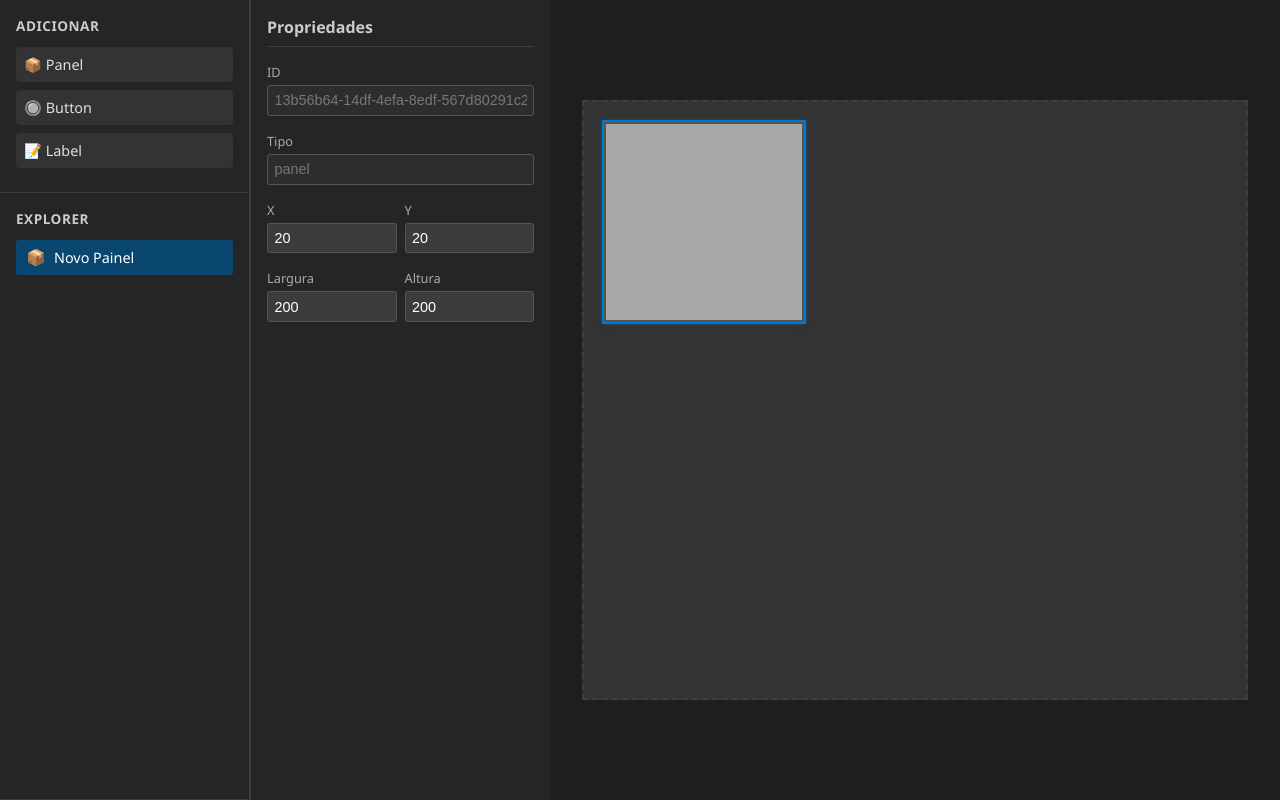
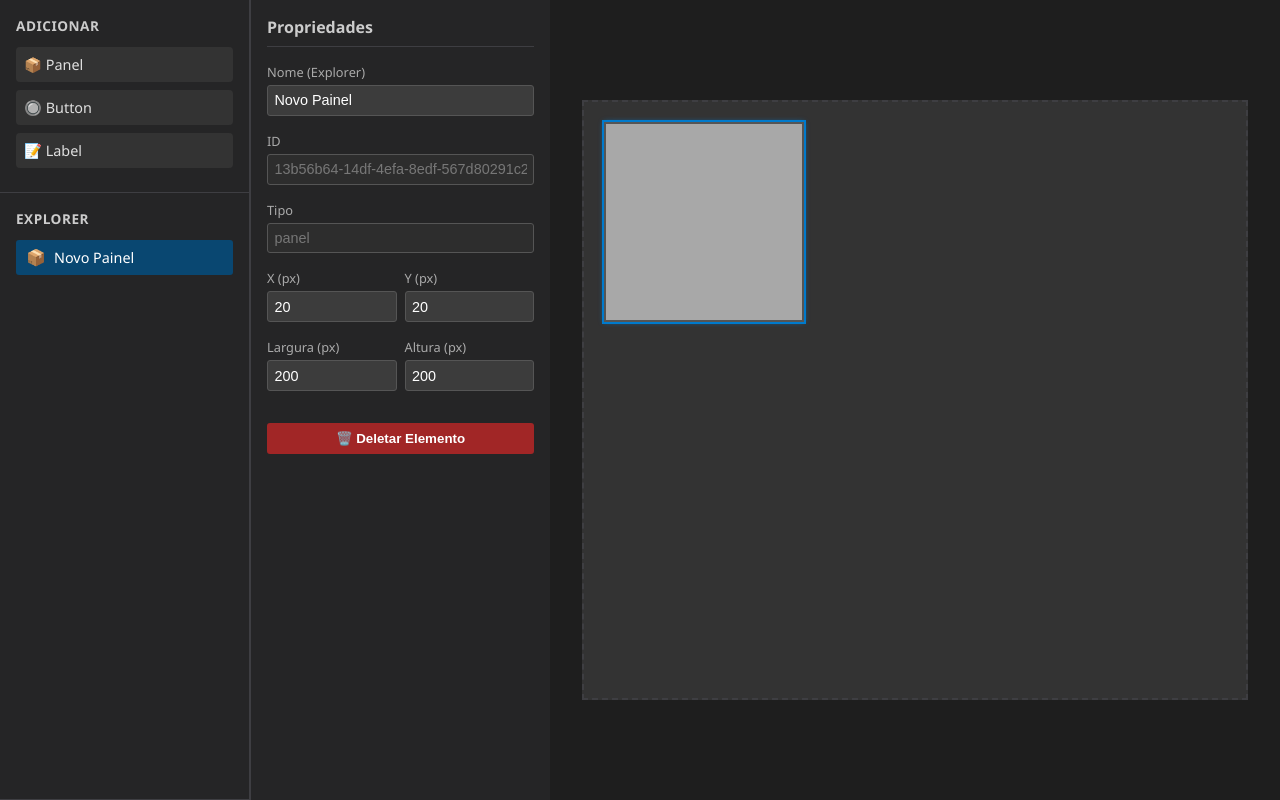
Before and after one commit to UnknownMaker-dev/json-ui-builder-web, a Vue app: page / in a window 1280 px wide. Both pictures are taken after a click on the item "📦 Panel". Built offline with nearby package versions, Linux system fonts and the light colour scheme.

Commit message:
Feature: Adicionada funcionalidade de renomear e deletar elementos (via botão e atalho de teclado)

```diff
--- a/src/components/editor/canvas-area.component.vue
+++ b/src/components/editor/canvas-area.component.vue
@@ -1,18 +1,40 @@
 <script setup lang="ts">
+import { onMounted, onUnmounted } from "vue";
 import { useEditorStore } from "../../stores/editor.store";
 import CanvasNode from "./canvas-node.component.vue";
 
 const editorStore = useEditorStore();
+
+// Listener para deletar com o teclado
+const handleKeyDown = (event: KeyboardEvent) => {
+  // Verifica se a tecla é Delete ou Backspace e se há um elemento selecionado
+  if (
+    (event.key === "Delete" || event.key === "Backspace") &&
+    editorStore.selectedElementId
+  ) {
+    // Evita deletar se o usuário estiver digitando em um input (como no painel de propriedades)
+    if (document.activeElement?.tagName === "INPUT") return;
+
+    editorStore.deleteElement(editorStore.selectedElementId);
+  }
+};
+
+onMounted(() => {
+  window.addEventListener("keydown", handleKeyDown);
+});
+
+onUnmounted(() => {
+  window.removeEventListener("keydown", handleKeyDown);
+});
 </script>
 
+<!-- O template e o style continuam iguais -->
 <template>
   <main class="canvas-area" @click.self="editorStore.selectElement(null)">
     <div class="canvas-container" @click.self="editorStore.selectElement(null)">
       <p v-if="editorStore.elements.length === 0" class="empty-text">
         O canvas está vazio. Adicione um Painel para começar.
       </p>
-
-      <!-- Chama o nó raiz recursivo -->
       <CanvasNode
         v-for="el in editorStore.elements"
         :key="el.id"
--- a/src/components/editor/sidebar-right.component.vue
+++ b/src/components/editor/sidebar-right.component.vue
@@ -1,7 +1,13 @@
 <script setup lang="ts">
-import { useEditorStore } from "../../stores/editor.store";
+import { useEditorStore } from '../../stores/editor.store'
 
-const editorStore = useEditorStore();
+const editorStore = useEditorStore()
+
+const handleDelete = () => {
+  if (editorStore.selectedElementId) {
+    editorStore.deleteElement(editorStore.selectedElementId)
+  }
+}
 </script>
 
 <template>
@@ -9,70 +15,55 @@ const editorStore = useEditorStore();
     <h2>Propriedades</h2>
 
     <div v-if="editorStore.selectedElement" class="properties-panel">
+
+      <!-- Novo campo para Renomear -->
+      <div class="property-group">
+        <label>Nome (Explorer)</label>
+        <input type="text" v-model="editorStore.selectedElement.name" />
+      </div>
+
       <div class="property-group">
         <label>ID</label>
-        <input
-          type="text"
-          :value="editorStore.selectedElement.id"
-          disabled
-          class="disabled-input"
-        />
+        <input type="text" :value="editorStore.selectedElement.id" disabled class="disabled-input" />
       </div>
 
       <div class="property-group">
         <label>Tipo</label>
-        <input
-          type="text"
-          :value="editorStore.selectedElement.type"
-          disabled
-          class="disabled-input"
-        />
+        <input type="text" :value="editorStore.selectedElement.type" disabled class="disabled-input" />
       </div>
 
-      <div
-        class="property-group"
-        v-if="editorStore.selectedElement.properties.text !== undefined"
-      >
-        <label>Texto</label>
-        <input
-          type="text"
-          v-model="editorStore.selectedElement.properties.text"
-        />
+      <div class="property-group" v-if="editorStore.selectedElement.properties.text !== undefined">
+        <label>Texto (Exibição)</label>
+        <input type="text" v-model="editorStore.selectedElement.properties.text" />
       </div>
 
       <div class="property-row">
         <div class="property-group">
-          <label>X</label>
-          <input
-            type="number"
-            v-model.number="editorStore.selectedElement.properties.x"
-          />
+          <label>X (px)</label>
+          <input type="number" v-model.number="editorStore.selectedElement.properties.x" />
         </div>
         <div class="property-group">
-          <label>Y</label>
-          <input
-            type="number"
-            v-model.number="editorStore.selectedElement.properties.y"
-          />
+          <label>Y (px)</label>
+          <input type="number" v-model.number="editorStore.selectedElement.properties.y" />
         </div>
       </div>
 
       <div class="property-row">
         <div class="property-group">
-          <label>Largura</label>
-          <input
-            type="number"
-            v-model.number="editorStore.selectedElement.properties.width"
-          />
+          <label>Largura (px)</label>
+          <input type="number" v-model.number="editorStore.selectedElement.properties.width" />
         </div>
         <div class="property-group">
-          <label>Altura</label>
-          <input
-            type="number"
-            v-model.number="editorStore.selectedElement.properties.height"
-          />
+          <label>Altura (px)</label>
+          <input type="number" v-model.number="editorStore.selectedElement.properties.height" />
         </div>
       </div>
+
+      <!-- Botão de Deletar -->
+      <button class="btn-delete" @click="handleDelete">
+        🗑️ Deletar Elemento
+      </button>
+
     </div>
 
     <div v-else class="no-selection">
@@ -82,61 +73,30 @@ const editorStore = useEditorStore();
 </template>
 
 <style scoped>
-.sidebar-right {
-  width: 300px;
-  background-color: #252526;
-  border-left: 1px solid #3e3e42;
-  padding: 1rem;
-  overflow-y: auto;
+.sidebar-right { width: 300px; background-color: #252526; border-left: 1px solid #3e3e42; padding: 1rem; overflow-y: auto; }
+h2 { font-size: 1rem; margin-bottom: 1rem; color: #cccccc; border-bottom: 1px solid #3e3e42; padding-bottom: 0.5rem; }
+.properties-panel { display: flex; flex-direction: column; gap: 1rem; }
+.property-group { display: flex; flex-direction: column; gap: 0.25rem; flex: 1; }
+.property-row { display: flex; gap: 0.5rem; }
+label { font-size: 0.8rem; color: #aaaaaa; }
+input { background-color: #3c3c3c; border: 1px solid #555; color: #fff; padding: 0.4rem; border-radius: 3px; font-size: 0.9rem; width: 100%; }
+input:focus { outline: none; border-color: #007acc; }
+.disabled-input { background-color: #2d2d2d; color: #777; cursor: not-allowed; }
+.no-selection { color: #666666; font-size: 0.9rem; text-align: center; margin-top: 2rem; }
+
+/* Estilo do botão de deletar */
+.btn-delete {
+  margin-top: 1rem;
+  background-color: #a12626;
+  color: white;
+  border: none;
+  padding: 0.5rem;
+  border-radius: 3px;
+  cursor: pointer;
+  font-weight: bold;
+  transition: background-color 0.2s;
 }
-h2 {
-  font-size: 1rem;
-  margin-bottom: 1rem;
-  color: #cccccc;
-  border-bottom: 1px solid #3e3e42;
-  padding-bottom: 0.5rem;
-}
-.properties-panel {
-  display: flex;
-  flex-direction: column;
-  gap: 1rem;
-}
-.property-group {
-  display: flex;
-  flex-direction: column;
-  gap: 0.25rem;
-  flex: 1;
-}
-.property-row {
-  display: flex;
-  gap: 0.5rem;
-}
-label {
-  font-size: 0.8rem;
-  color: #aaaaaa;
-}
-input {
-  background-color: #3c3c3c;
-  border: 1px solid #555;
-  color: #fff;
-  padding: 0.4rem;
-  border-radius: 3px;
-  font-size: 0.9rem;
-  width: 100%;
-}
-input:focus {
-  outline: none;
-  border-color: #007acc;
-}
-.disabled-input {
-  background-color: #2d2d2d;
-  color: #777;
-  cursor: not-allowed;
-}
-.no-selection {
-  color: #666666;
-  font-size: 0.9rem;
-  text-align: center;
-  margin-top: 2rem;
+.btn-delete:hover {
+  background-color: #c53030;
 }
 </style>
--- a/src/stores/editor.store.ts
+++ b/src/stores/editor.store.ts
@@ -85,11 +85,35 @@ export const useEditorStore = defineStore("editor", () => {
     selectedElementId.value = id;
   }
 
+  // Função para deletar um elemento e todos os seus filhos
+  function deleteElement(id: string) {
+    // Função recursiva para buscar e remover o elemento da árvore
+    const removeNode = (nodes: UIElement[]): boolean => {
+      const index = nodes.findIndex((n) => n.id === id);
+      if (index !== -1) {
+        nodes.splice(index, 1);
+        return true;
+      }
+      for (const node of nodes) {
+        if (removeNode(node.children)) return true;
+      }
+      return false;
+    };
+
+    removeNode(elements.value);
+
+    // Se o elemento deletado era o que estava selecionado, limpa a seleção
+    if (selectedElementId.value === id) {
+      selectedElementId.value = null;
+    }
+  }
+
   return {
     elements,
     selectedElementId,
     selectedElement,
     addElement,
     selectElement,
+    deleteElement,
   };
 });
```
